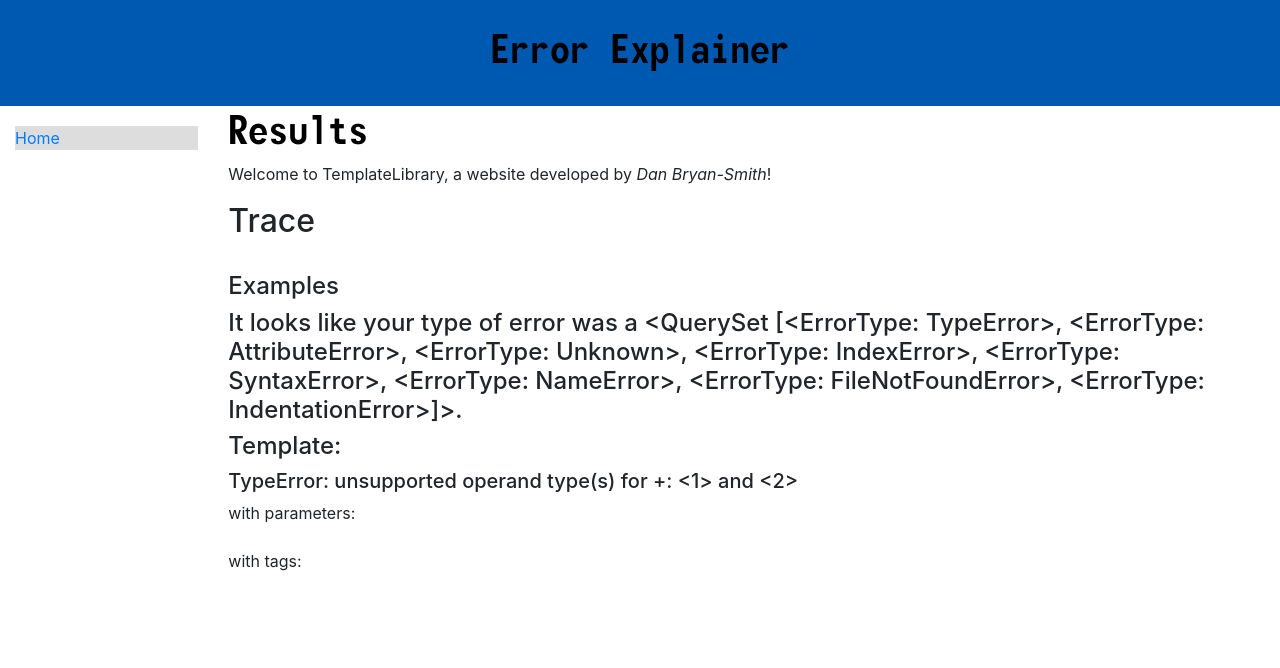
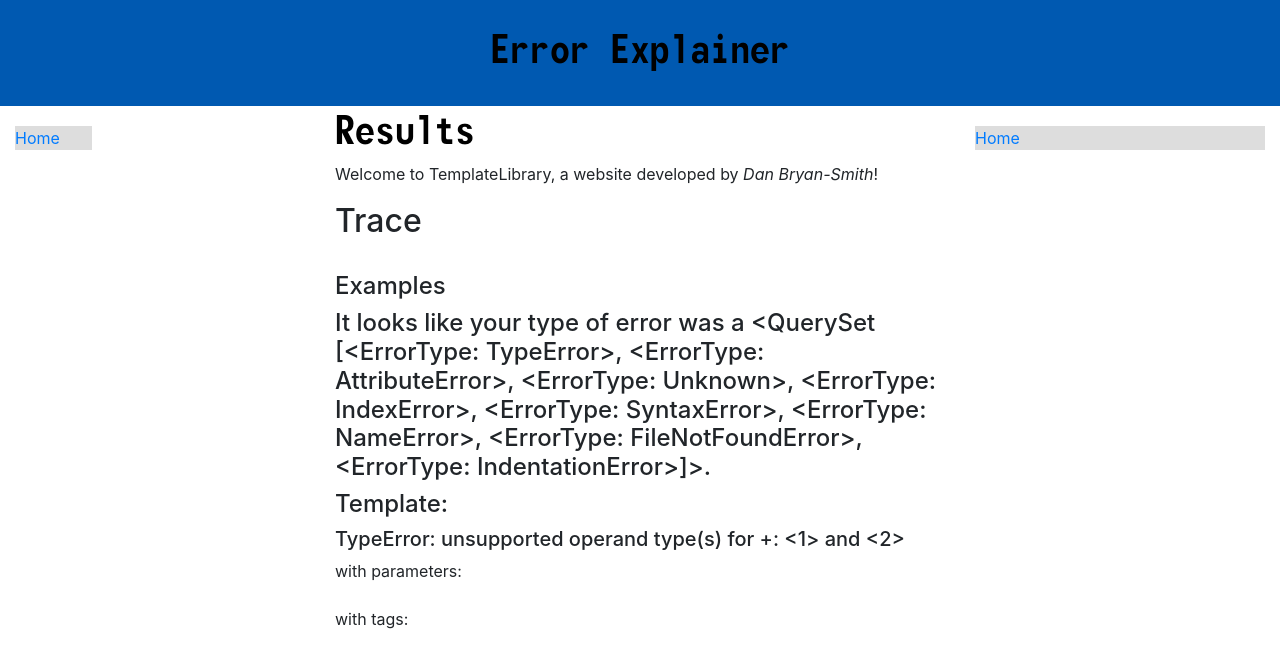
Before and after one commit to danbrysmi/error-explainer, a Django app: template myproject/results/templates/results.html in a window 1280 px wide. Shown: the top 668 px of the page. Run offline with Django 4.2, Linux system fonts and the light colour scheme; the template is opened without the code that fills it: values that come from a table or form of the project are taken from there, others are empty; data comes from the database, SQL or seed files in the repository; parts of the project's set-up code (start-up, migrations or seed data) failed here and were passed over; some libraries are stand-ins or nearby versions.

Commit message:
Changing column widths

```diff
--- a/myproject/results/templates/base_template.html
+++ b/myproject/results/templates/base_template.html
@@ -19,15 +19,27 @@
   <div class="container-fluid">
 
     <div class="row">
-      <div class="col-sm-2">
+
+      <div class="col-1">
       {% block sidebar %}
         <ul class="sidebar-nav">
           <li><a href="{% url 'index' %}">Home</a></li>
         </ul>
-     {% endblock %}
+        {% endblock %}
       </div>
-      <div class="col-sm-10 ">{% block content %}{% endblock %}</div>
+
+     <div class="col-2"></div>
+
+     <div class="col-6 ">
+        {% block content %}{% endblock %}
+     </div>
+
+    <div class="col-3">
+        <ul class="sidebar-nav">
+        <li><a href="{% url 'index' %}">Home</a></li>
+        </ul>
     </div>
+
   </div>
 </body>
 </html>
--- a/myproject/results/tips.py
+++ b/myproject/results/tips.py
@@ -1,6 +1,3 @@
-def indented_block():
-    pass
-
 tip_list = [
     {
         "id" : 1,
```
